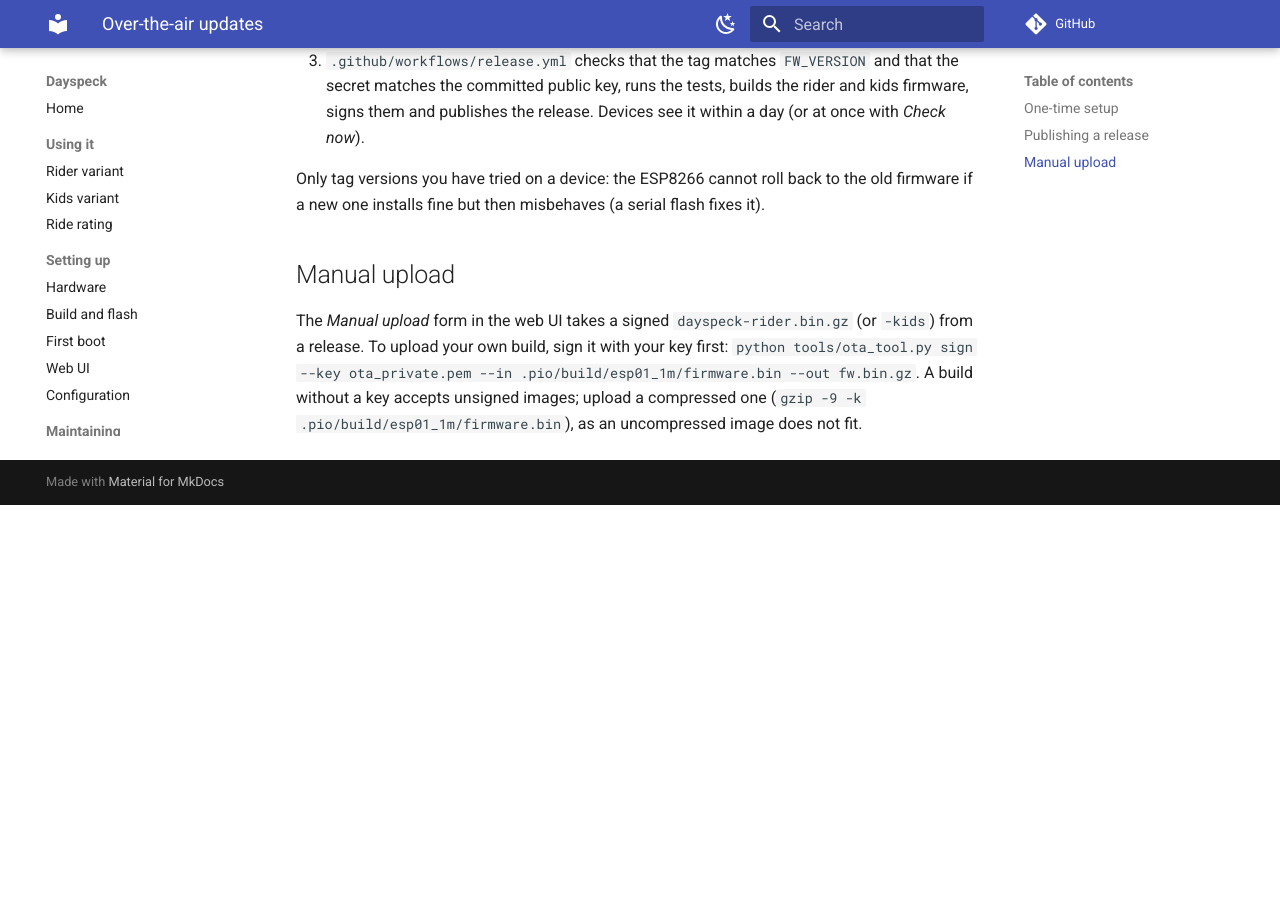
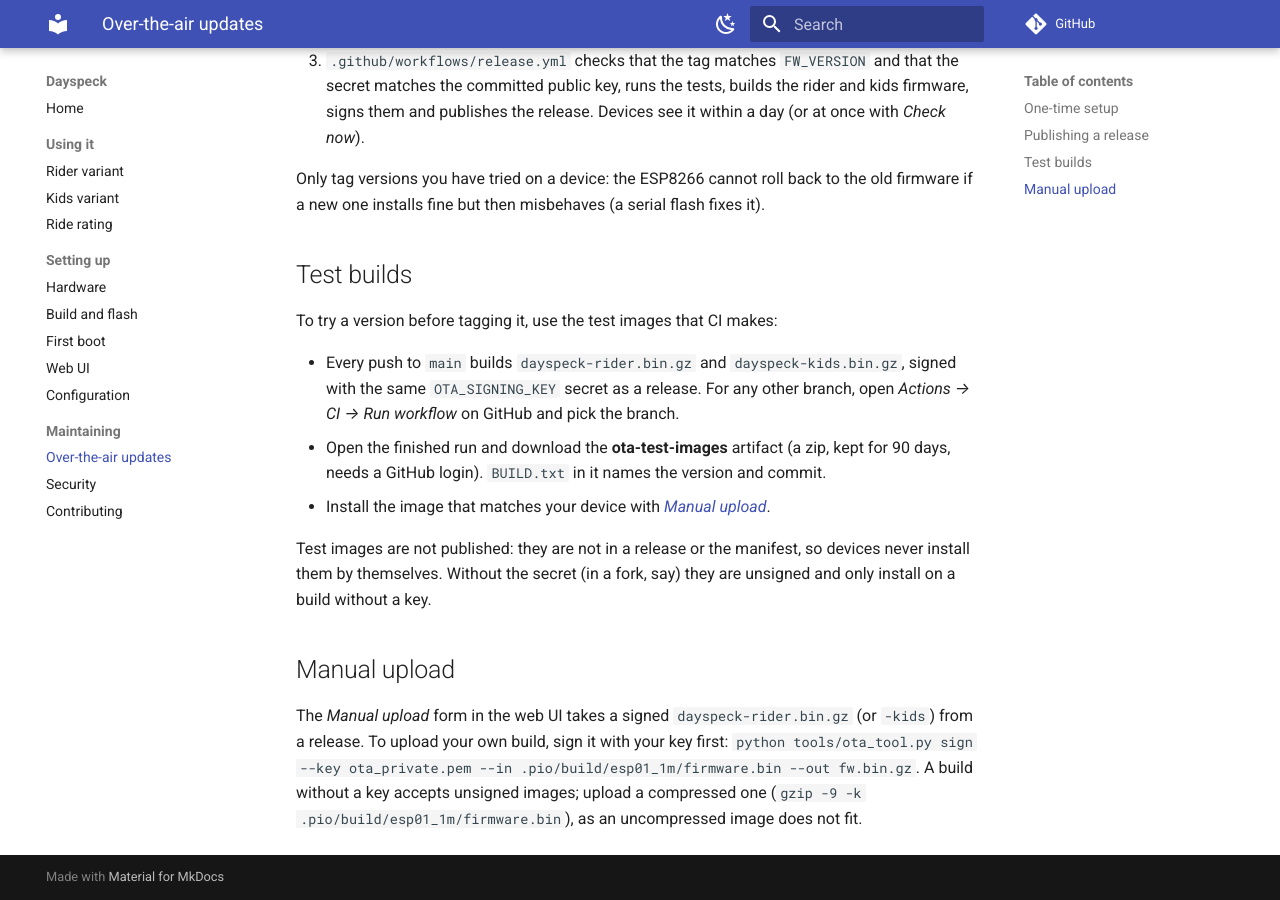
Before and after one commit to martijn4313/Dayspeck, an MkDocs documentation site: the page built from docs/ota.md, in a window 1280 px wide and 900 px high, scrolled down 1144 px. Built offline with MkDocs 1.6.1 and Material for MkDocs 9.7.7, drawn with Linux system fonts in a browser that asks for light colours; comment, search, counter and statistics services are not loaded; before the commit the page ends 1649 px from its top, so only the background shows below that.

Commit message:
CI: signed OTA test images on main and manual runs
Builds dayspeck-rider.bin.gz and dayspeck-kids.bin.gz signed with
OTA_SIGNING_KEY and uploads them as the ota-test-images artifact, to try a
version on a device (Manual upload) before tagging a release. Only for pushes
to main and workflow_dispatch; without the secret the images are unsigned.
They are not published, so devices never install them by themselves.

Co-Authored-By: Claude Opus 5.5 <noreply@anthropic.com>
Claude-Session: https://claude.ai/code/session_015K6ocNX4K4c6roKqsVMzdi

```diff
--- a/docs/ota.md
+++ b/docs/ota.md
@@ -43,6 +43,21 @@ How it fits on an ESP-01 with 1 MB flash (details in the [OTA plan](https://gith
 Only tag versions you have tried on a device: the ESP8266 cannot roll back to the old firmware if
 a new one installs fine but then misbehaves (a serial flash fixes it).
 
+## Test builds
+
+To try a version before tagging it, use the test images that CI makes:
+
+- Every push to `main` builds `dayspeck-rider.bin.gz` and `dayspeck-kids.bin.gz`, signed with the same
+  `OTA_SIGNING_KEY` secret as a release. For any other branch, open *Actions → CI → Run workflow* on
+  GitHub and pick the branch.
+- Open the finished run and download the **ota-test-images** artifact (a zip, kept for 90 days, needs a
+  GitHub login). `BUILD.txt` in it names the version and commit.
+- Install the image that matches your device with [*Manual upload*](#manual-upload).
+
+Test images are not published: they are not in a release or the manifest, so devices never install
+them by themselves. Without the secret (in a fork, say) they are unsigned and only install on a build
+without a key.
+
 ## Manual upload
 
 The *Manual upload* form in the web UI takes a signed `dayspeck-rider.bin.gz` (or `-kids`) from a
```
Also changed, not shown: 1 other file.
